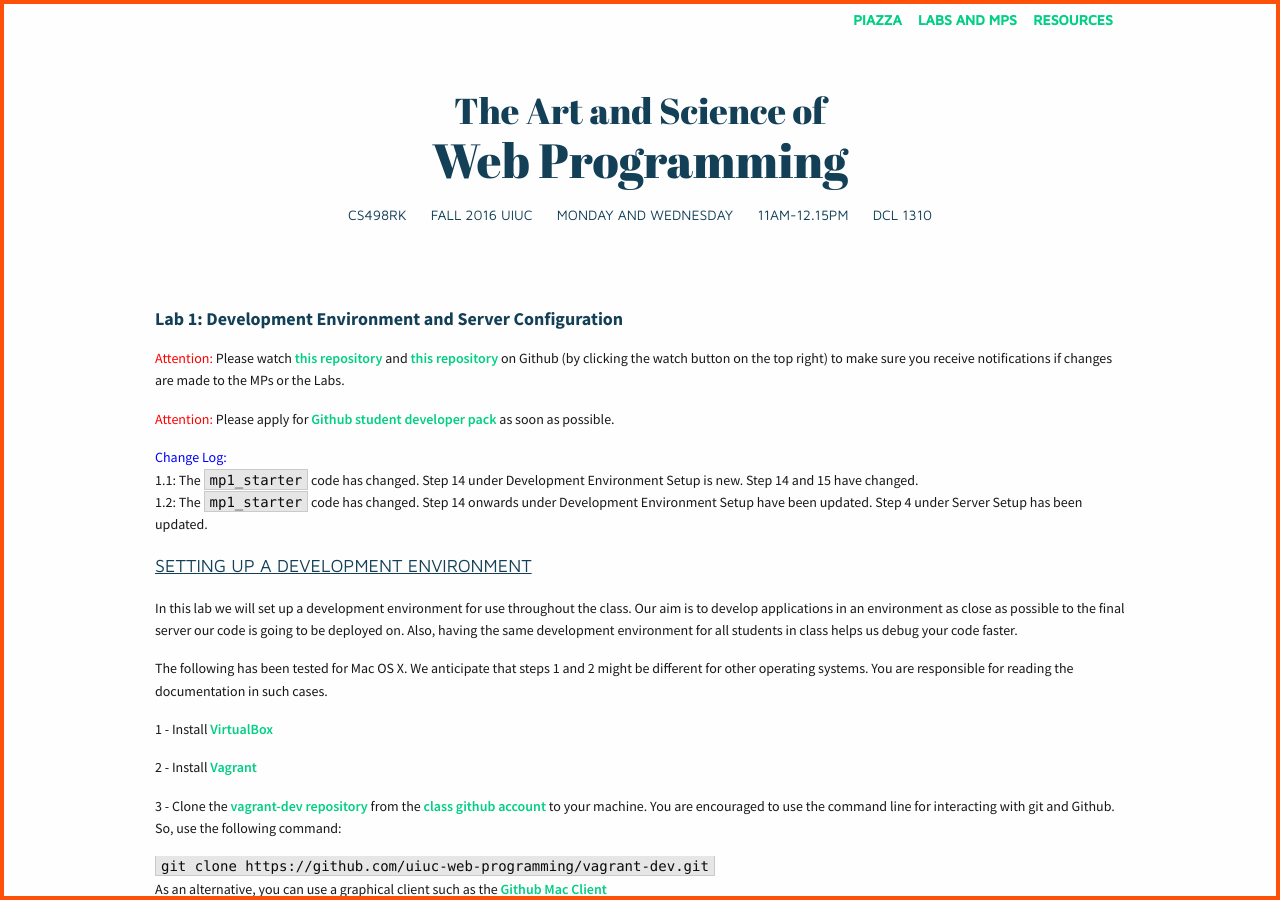
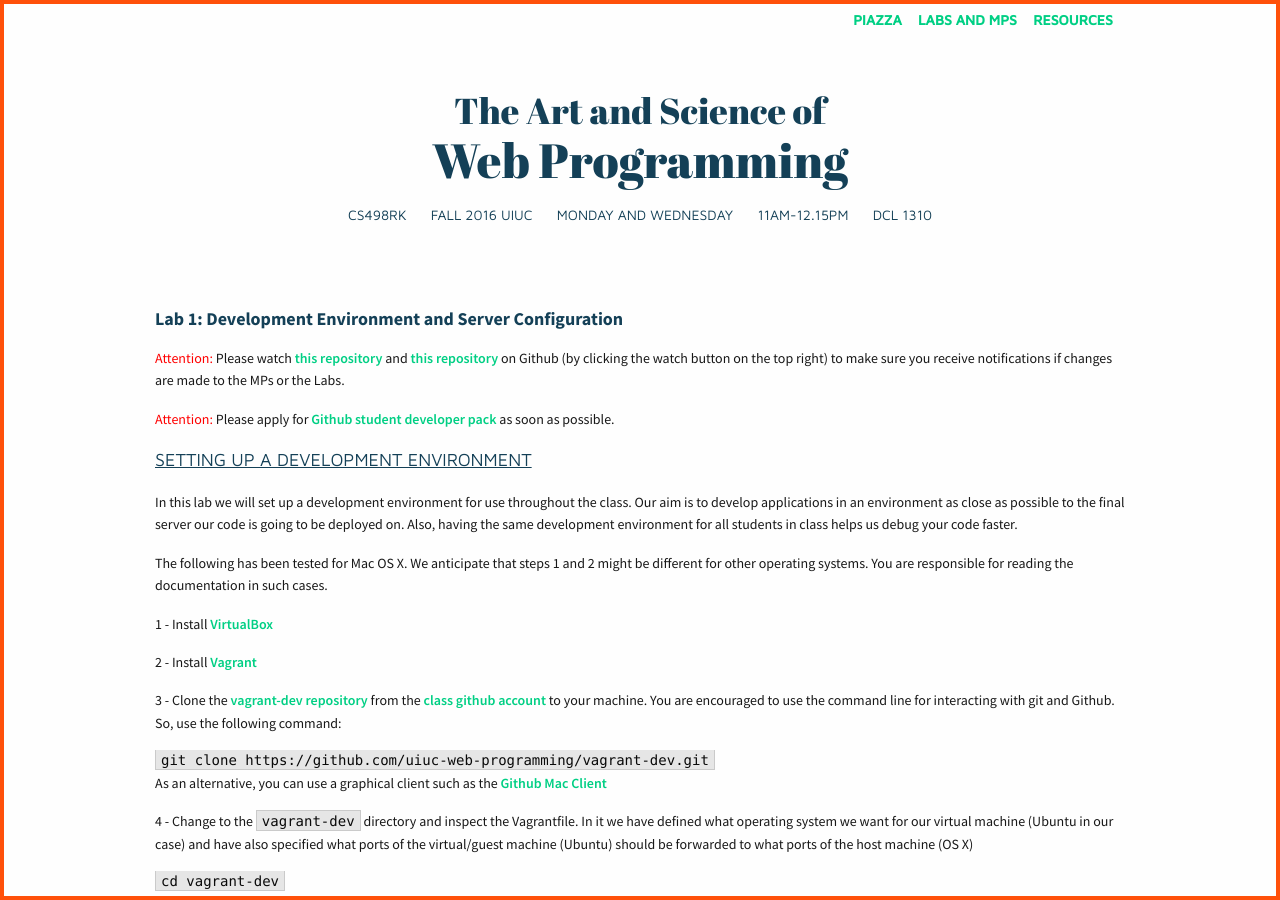
Before and after one commit to biplabdeka/fa2016, a Jekyll site: the page built from _posts/2015-1-28-Lab-1.md, in a window 1280 px wide and 900 px high. Built offline with Jekyll 4.4.1, drawn with Linux system fonts in a browser that asks for light colours; nearby versions of some CDN libraries.

Commit message:
removed change log

```diff
--- a/_posts/2015-1-28-Lab-1.md
+++ b/_posts/2015-1-28-Lab-1.md
@@ -6,11 +6,6 @@ title: "Lab 1: Development Environment and Server Configuration"
 <span style="color: red"> Attention: </span> Please watch [this repository](https://github.com/uiuc-web-programming/fa2016) and [this repository](https://github.com/uiuc-web-programming/mp1_starter) on Github (by clicking the watch button on the top right) to make sure you receive notifications if changes are made to the MPs or the Labs.
 
 <span style="color: red"> Attention: </span> Please apply for [Github student developer pack](https://education.github.com/pack) as soon as possible.
-
-<span style="color: blue"> Change Log:</span><br>
-1.1: The `mp1_starter` code has changed. Step 14 under Development Environment Setup is new. Step 14 and 15 have changed. <br>
-1.2: The `mp1_starter` code has changed. Step 14 onwards under Development Environment Setup have been updated. Step 4 under Server Setup has been updated.
-
 
 <!-- ###Setting up a Development Environment -->
 <span class="section-heading">SETTING UP A DEVELOPMENT ENVIRONMENT</span>
```
